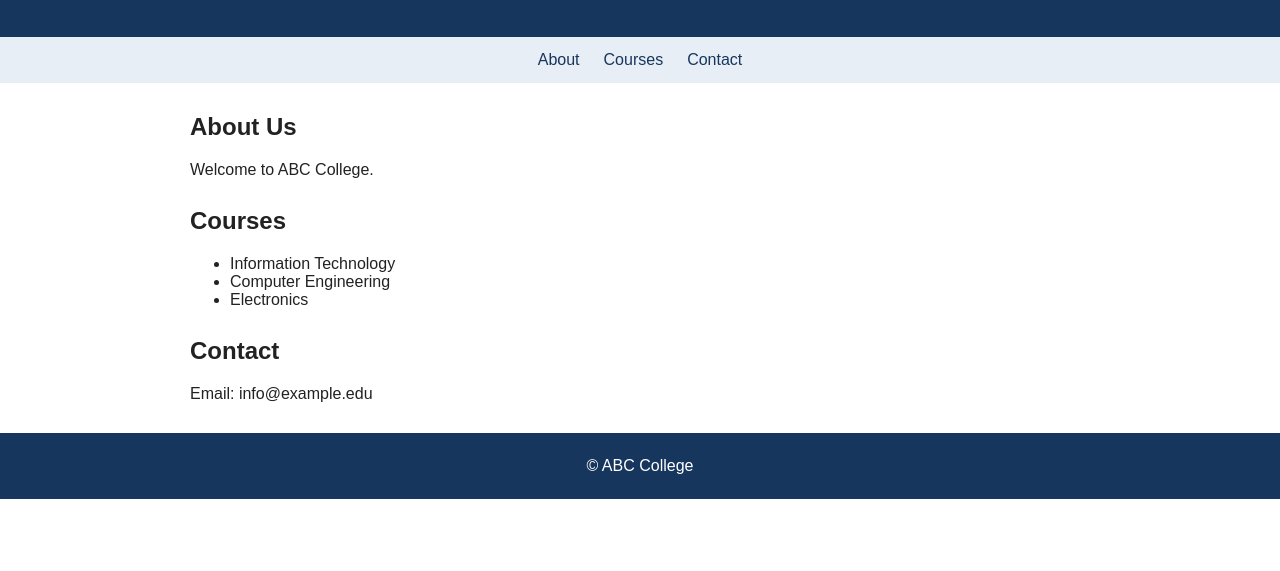
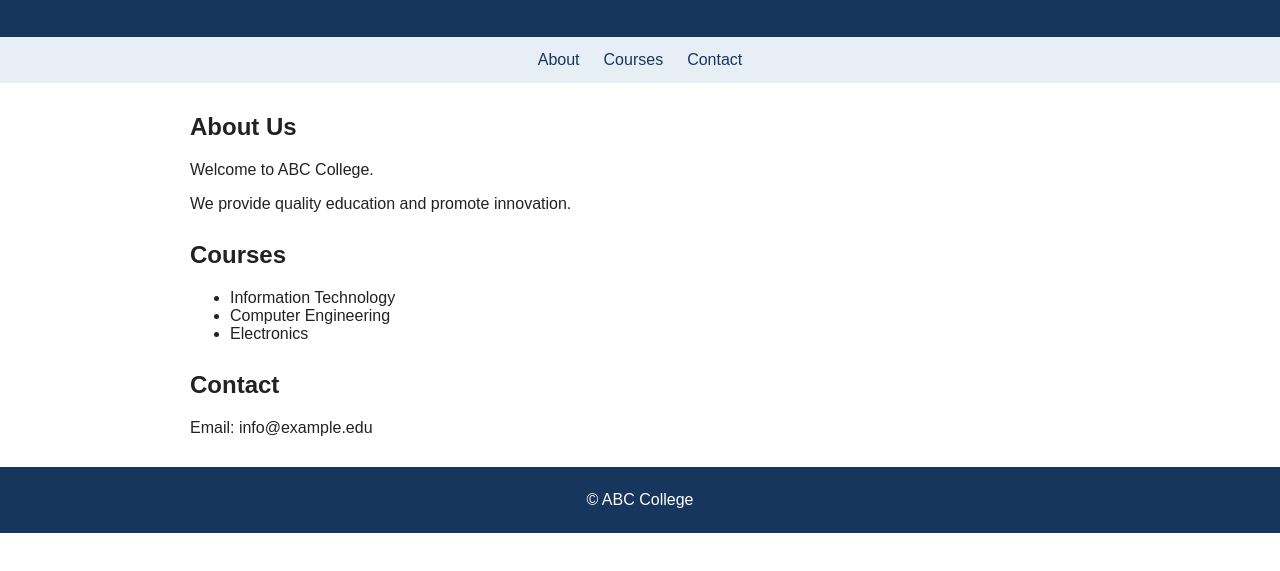
Before and after one commit to PiyushBhavnani2302/College-Website, a plain HTML site: page index.html in a window 1280 px wide. Shown: the part 125-696 px from the top of the page. Drawn offline with Linux system fonts and the light colour scheme.

Commit message:
Second Commit - Updated index.html

```diff
--- a/index.html
+++ b/index.html
@@ -4,7 +4,7 @@
 <title>College Website</title><link rel="stylesheet" href="style.css"></head>
 <body><header><h1>ABC College</h1><p>Learning, Innovation and Excellence</p></header>
 <nav><a href="#about">About</a><a href="#courses">Courses</a><a href="#contact">Contact</a></nav>
-<main><section id="about"><h2>About Us</h2><p>Welcome to ABC College.</p></section>
+<main><section id="about"><h2>About Us</h2><p>Welcome to ABC College.</p><p>We provide quality education and promote innovation.</p></section>
 <section id="courses"><h2>Courses</h2><ul><li>Information Technology</li><li>Computer Engineering</li><li>Electronics</li></ul></section>
 <section id="contact"><h2>Contact</h2><p>Email: info@example.edu</p></section></main>
 <footer>© ABC College</footer></body></html>
```
